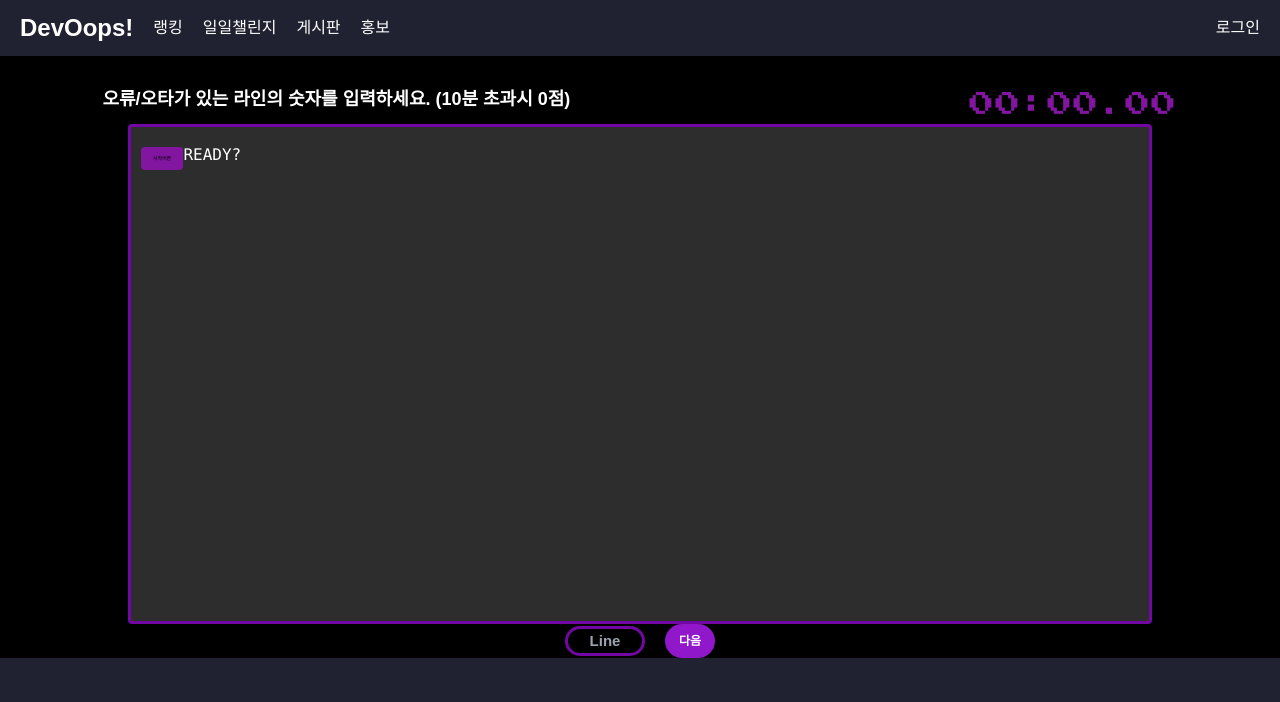
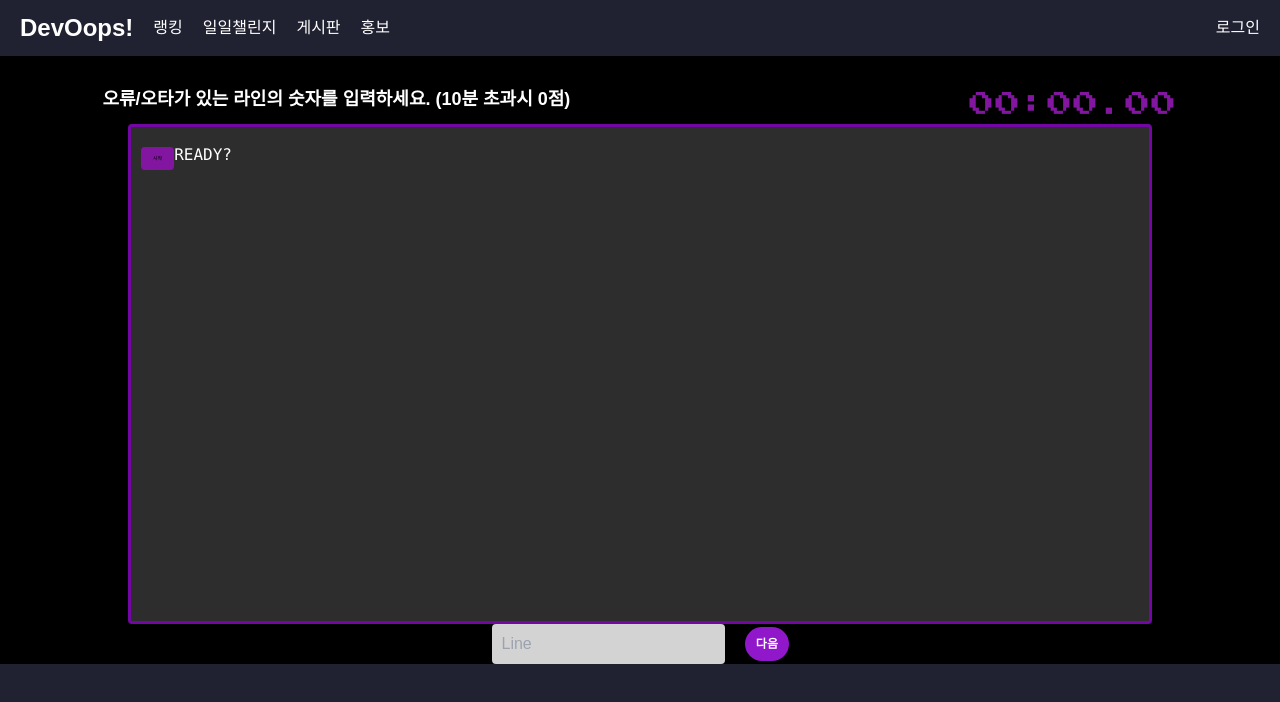
Before and after one commit to yuseong95/DevOops_New, a React (Create React App) app: page /findError in a window 1280 px wide. Shown: the top 702 px of the page. Built offline with nearby package versions, Linux system fonts and the light colour scheme.

Commit message:
REFACTOR:컴포넌트 분리

```diff
--- /dev/null
+++ b/src/components/errorGame/ErrorGameExplanation.js
@@ -0,0 +1,29 @@
+import React from "react";
+
+const ErrorGameExplanation = ({
+  fileContent,
+  userAnswer,
+  correctAnswer,
+  comment,
+  explanationIndex,
+  handleNext,
+  handleCopy,
+}) => {
+  return (
+    <>
+      <pre className="language-java" onCopy={handleCopy} onCut={handleCopy}>
+        <code className="language-java">{fileContent}</code>
+      </pre>
+      <div className="explanation">
+        <p>내 답안: {userAnswer}</p>
+        <p>정답: {correctAnswer}</p>
+        <p>해설: {comment}</p>
+      </div>
+      <button className="input-button" onClick={handleNext}>
+        {explanationIndex < 2 ? "다음" : "메인으로"}
+      </button>
+    </>
+  );
+};
+
+export default ErrorGameExplanation;
--- /dev/null
+++ b/src/components/errorGame/ErrorGameInput.js
@@ -0,0 +1,32 @@
+import React from "react";
+
+// 답 입력, 제출 버튼
+const ErrorGameInput = ({
+  showQuiz,
+  currentFile,
+  userAnswer,
+  handleAnswerUpdate,
+  handleNext,
+}) => {
+  return (
+    <div className="input">
+      <input
+        type="text"
+        className="input-answer"
+        placeholder="Line"
+        value={userAnswer}
+        onChange={handleAnswerUpdate}
+        disabled={!showQuiz}
+      />
+      <button
+        className="input-button"
+        onClick={handleNext}
+        disabled={!showQuiz}
+      >
+        {currentFile < 2 ? "다음" : "제출"}
+      </button>
+    </div>
+  );
+};
+
+export default ErrorGameInput;
--- /dev/null
+++ b/src/components/errorGame/ErrorGameQuiz.js
@@ -0,0 +1,28 @@
+import React, { forwardRef } from "react";
+
+// 시작 버튼, 문제 코드
+const ErrorGameQuiz = forwardRef(
+  ({ showQuiz, fileContent, handleStart, handleCopy }, ref) => {
+    return (
+      <pre
+        className="line-numbers"
+        onCopy={handleCopy}
+        onCut={handleCopy}
+        ref={ref}
+      >
+        {!showQuiz && (
+          <button className="start-button" onClick={handleStart}>
+            시작
+          </button>
+        )}
+        {showQuiz ? (
+          <code className="language-java">{fileContent}</code>
+        ) : (
+          "READY?"
+        )}
+      </pre>
+    );
+  }
+);
+
+export default ErrorGameQuiz;
--- a/src/components/ErrorGameResult.js
+++ b/src/components/errorGame/ErrorGameResult.js
@@ -1,5 +1,5 @@
 import React from "react";
-import "./css/ErrorGameResult.css";
+import "../css/ErrorGameResult.css";
 import { useNavigate } from "react-router-dom";
 
 const ErrorGameResult = ({ count, onShowExplanation, runningTime }) => {
--- /dev/null
+++ b/src/components/errorGame/ErrorGameTop.js
@@ -0,0 +1,21 @@
+import React from "react";
+import Timer from "./Timer.js";
+
+// 문제 설명, 타이머
+const ErrorGameTop = ({ showQuiz, resultCount, handleTimer }) => {
+  return (
+    <div className="top">
+      <div className="title">
+        오류/오타가 있는 라인의 숫자를 입력하세요. (10분 초과시 0점)
+      </div>
+      <div className="timer">
+        <Timer
+          onStart={showQuiz && resultCount === null}
+          onStop={handleTimer}
+        />
+      </div>
+    </div>
+  );
+};
+
+export default ErrorGameTop;
--- a/src/components/Timer.js
+++ b/src/components/errorGame/Timer.js
@@ -1,5 +1,5 @@
 import React, { useState, useEffect } from "react";
-import "./css/Timer.css";
+import "../css/Timer.css";
 
 const Timer = ({ onStart, onStop }) => {
   const [time, setTime] = useState(0);
--- a/src/routes/ErrorGame.js
+++ b/src/routes/ErrorGame.js
@@ -5,8 +5,12 @@ import "./css/ErrorGame.css";
 import "prismjs/themes/prism-twilight.css";
 import "prismjs/components/prism-java.min.js";
 import "prismjs/components/prism-c.min.js";
-import ErrorGameResult from "../components/ErrorGameResult";
-import Timer from "../components/Timer";
+import ErrorGameResult from "../components/errorGame/ErrorGameResult";
+//import Timer from "../components/Timer";
+import ErrorGameTop from "../components/errorGame/ErrorGameTop";
+import ErrorGameQuiz from "../components/errorGame/ErrorGameQuiz";
+import ErrorGameInput from "../components/errorGame/ErrorGameInput";
+import ErrorGameExplanation from "../components/errorGame/ErrorGameExplanation";
 
 // 초기 상태
 const initState = {
@@ -108,6 +112,13 @@ const ErrorGame = () => {
     Prism.highlightAll();
   }, [fileContent]);
 
+  // 해설 모드가 활성화되고 explanationIndex가 변경될 때마다 load 다시
+  useEffect(() => {
+    if (explanationMode && files.length > 0) {
+      loadFileContent(files[explanationIndex]);
+    }
+  }, [explanationMode, explanationIndex, files]);
+
   // 문제풀이 시작, 타이머 시작
   const handleStart = () => {
     dispatch({ type: "START" });
@@ -169,11 +180,6 @@ const ErrorGame = () => {
       if (explanationIndex < 2) {
         dispatch({ type: "NEXT_EXPLANATION" });
         loadFileContent(files[explanationIndex + 1]);
-
-        // <pre> 스크롤바 맨 위로
-        if (preRef.current) {
-          preRef.current.scrollTop = 0;
-        }
       } else {
         // 마지막 해설을 본 후 "메인으로" 버튼을 누르면 메인 페이지로 이동
         goToHome();
@@ -197,58 +203,39 @@ const ErrorGame = () => {
 
   return (
     <div className="errorGame">
-      <div className="top">
-        <div className="title">
-          오류/오타가 있는 라인의 숫자를 입력하세요. (10분 초과시 0점)
-        </div>
-        {/* 타이머 */}
-        <div className="timer">
-          {
-            <Timer
-              onStart={showQuiz && resultCount === null}
-              onStop={handleTimer}
-            />
-          }
-        </div>
-      </div>
-      {!explanationMode && (
+      <ErrorGameTop
+        showQuiz={showQuiz}
+        resultCount={resultCount}
+        handleTimer={handleTimer}
+      />
+      {!explanationMode ? (
         <>
-          <pre
-            className="line-numbers"
-            onCopy={handleCopy}
-            onCut={handleCopy}
+          <ErrorGameQuiz
+            showQuiz={showQuiz}
+            fileContent={fileContent}
+            handleStart={handleStart}
+            handleCopy={handleCopy}
             ref={preRef}
-          >
-            {!showQuiz && (
-              <button className="start-button" onClick={handleStart}>
-                시작버튼
-              </button>
-            )}
-            {showQuiz ? (
-              <code className="language-java">{fileContent}</code>
-            ) : (
-              "READY?"
-            )}
-          </pre>
+          />
 
-          <div className="input">
-            <input
-              type="text"
-              className="input-anwser"
-              placeholder="Line"
-              value={userAnswers[currentFile]}
-              onChange={handleAnswerUpdate}
-              disabled={!showQuiz}
-            />
-            <button
-              className="input-button"
-              onClick={handleNext}
-              disabled={!showQuiz}
-            >
-              {currentFile < 2 ? "다음" : "제출"}
-            </button>
-          </div>
+          <ErrorGameInput
+            showQuiz={showQuiz}
+            currentFile={currentFile}
+            userAnswer={userAnswers[currentFile]}
+            handleAnswerUpdate={handleAnswerUpdate}
+            handleNext={handleNext}
+          />
         </>
+      ) : (
+        <ErrorGameExplanation
+          fileContent={fileContent}
+          userAnswer={userAnswers[explanationIndex]}
+          correctAnswer={todayAnswers[explanationIndex]}
+          comment={todayComments[explanationIndex]}
+          explanationIndex={explanationIndex}
+          handleNext={handleNext}
+          handleCopy={handleCopy}
+        />
       )}
 
       {/* 결과 모달창 */}
@@ -259,29 +246,6 @@ const ErrorGame = () => {
           runningTime={time}
         />
       )}
-
-      {/* 해설 보기 모드 */}
-      {explanationMode && (
-        <>
-          <pre
-            className="language-java"
-            onCopy={handleCopy}
-            onCut={handleCopy}
-            ref={preRef}
-          >
-            <code className="language-java">{fileContent}</code>
-          </pre>
-
-          <div className="explanation">
-            <p>내 답안: {userAnswers[explanationIndex]}</p>
-            <p>정답: {todayAnswers[explanationIndex]}</p>
-            <p>해설: {todayComments[explanationIndex]}</p>
-          </div>
-          <button className="input-button" onClick={handleNext}>
-            {explanationIndex < 2 ? "다음" : "메인으로"}
-          </button>
-        </>
-      )}
     </div>
   );
 };
```
